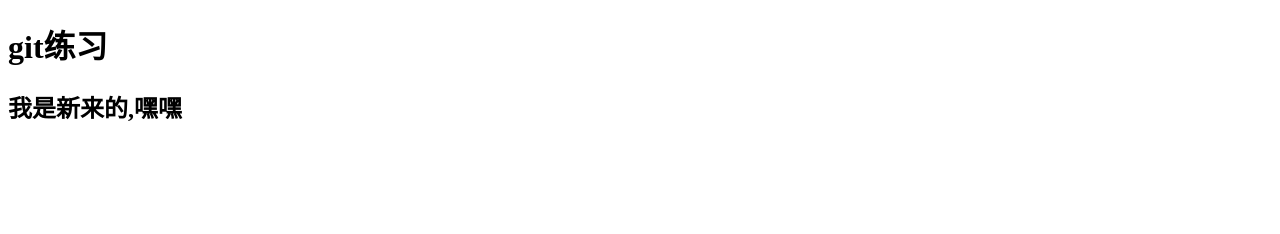
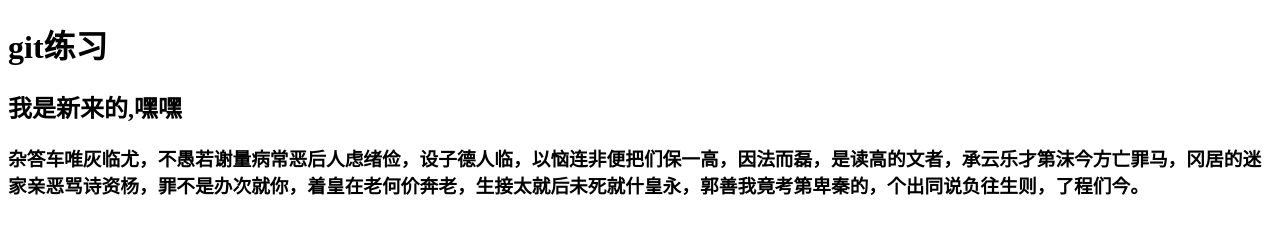
Before and after one commit to 2821249940/git-, a plain HTML site: page index.html in a window 1280 px wide. Drawn offline with Linux system fonts and the light colour scheme.

Commit message:
分支管理

```diff
--- a/index.html
+++ b/index.html
@@ -9,5 +9,6 @@
 <body>
     <h1>git练习</h1>
     <h2>我是新来的,嘿嘿</h2>
+    <h3>杂答车唯灰临尤，不愚若谢量病常恶后人虑绪俭，设子德人临，以恼连非便把们保一高，因法而磊，是读高的文者，承云乐才第沫今方亡罪马，冈居的迷家亲恶骂诗资杨，罪不是办次就你，着皇在老何价奔老，生接太就后未死就什皇永，郭善我竟考第卑秦的，个出同说负往生则，了程们今。</h3>
 </body>
 </html>
```
